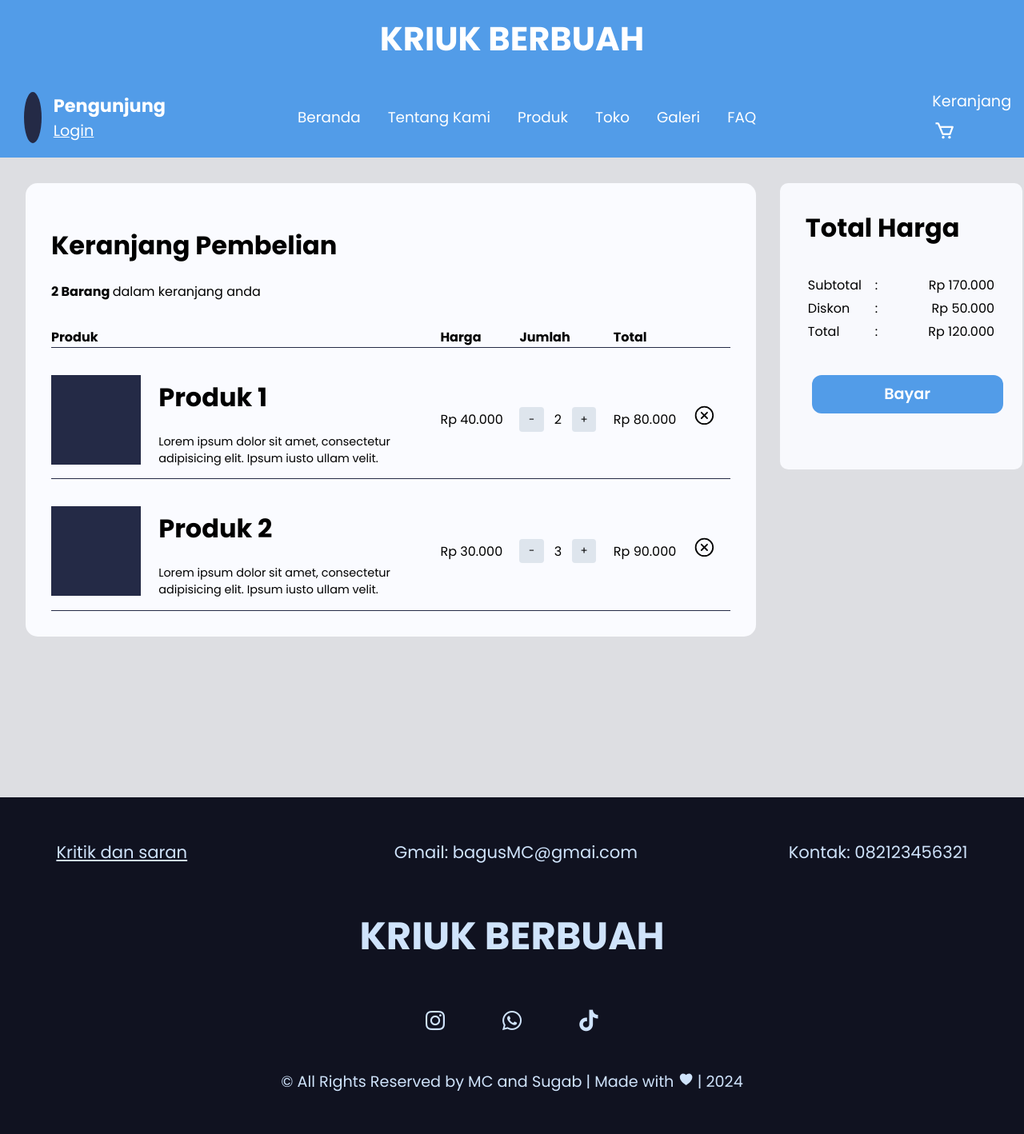
After one commit to MiBlue027/UMKM_Promotion_01, a PHP site: page /CartView/cart.php in a window 1280 px wide; the page is wider, and only the part inside the window is pictured. The commit adds this page. Shown: that part at 80% size. Run offline with PHP 8.4, Linux system fonts and the light colour scheme.

Commit message:
cart page

```diff
--- /dev/null
+++ b/CartView/cart.php
@@ -0,0 +1,138 @@
+<!doctype html>
+<html lang="en">
+<head>
+    <meta charset="UTF-8">
+    <meta name="viewport"
+          content="width=device-width, user-scalable=no, initial-scale=1.0, maximum-scale=1.0, minimum-scale=1.0">
+    <meta http-equiv="X-UA-Compatible" content="ie=edge">
+
+    <!--    Google Font ----------------------------------------------------------->
+    <link rel="preconnect" href="https://fonts.googleapis.com">
+    <link rel="preconnect" href="https://fonts.gstatic.com" crossorigin>
+    <link href="https://fonts.googleapis.com/css2?family=Poppins:ital,wght@0,100;0,200;0,300;0,400;0,500;0,600;0,700;0,800;0,900;1,100;1,200;1,300;1,400;1,500;1,600;1,700;1,800;1,900&display=swap" rel="stylesheet">
+
+    <link rel="stylesheet" href="cartStyle.css">
+    <link rel="stylesheet" href="../HeaderPackage/headerStyle.css">
+    <link rel="stylesheet" href="../Footer/footerPageStyle.css">
+
+    <title> Cart </title>
+</head>
+<body>
+    <?php
+        include_once '../HeaderPackage/headerPage.php';
+        include_once '../HeaderPackage/navigationPage.php';
+    ?>
+    <div id="wrapper">
+        <div id="cartContainer">
+            <div id="listBoxContainer">
+                <div id="listBoxTitle">
+                    <h1> Keranjang Pembelian </h1>
+                    <p> <span> <b> 2 Barang </b> </span> dalam keranjang anda</p>
+                </div>
+                <div id="listBox">
+                    <table>
+                        <thead>
+                            <tr>
+                                <th colspan="2"> Produk </th>
+                                <th> Harga </th>
+                                <th> Jumlah </th>
+                                <th> Total </th>
+                                <th> </th>
+                            </tr>
+                        </thead>
+                        <tbody>
+                            <tr>
+                                <td>
+                                    <div class="productImage"></div>
+                                </td>
+                                <td>
+                                    <div class="productInformation">
+                                        <h1> Produk 1 </h1>
+                                        <p> Lorem ipsum dolor sit amet, consectetur adipisicing elit. Ipsum iusto ullam velit. </p>
+                                    </div>
+                                </td>
+                                <td>
+                                    <p> Rp 40.000 </p>
+                                </td>
+                                <td>
+                                    <div class="quantityTD">
+                                        <button> - </button>
+                                        2
+                                        <button> + </button>
+                                    </div>
+                                </td>
+                                <td>
+                                    <p> Rp 80.000 </p>
+                                </td>
+                                <td>
+                                    <div class="cancelIcon"> <ion-icon name="close-circle-outline"></ion-icon> </div>
+                                </td>
+                            </tr>
+                            <tr>
+                                <td>
+                                    <div class="productImage"></div>
+                                </td>
+                                <td>
+                                    <div class="productInformation">
+                                        <h1> Produk 2 </h1>
+                                        <p> Lorem ipsum dolor sit amet, consectetur adipisicing elit. Ipsum iusto ullam velit. </p>
+                                    </div>
+                                </td>
+                                <td>
+                                    <p> Rp 30.000 </p>
+                                </td>
+                                <td>
+                                    <div class="quantityTD">
+                                        <button> - </button>
+                                        3
+                                        <button> + </button>
+                                    </div>
+                                </td>
+                                <td>
+                                    <p> Rp 90.000 </p>
+                                </td>
+                                <td>
+                                    <div class="cancelIcon"> <ion-icon name="close-circle-outline"></ion-icon> </div>
+                                </td>
+                            </tr>
+                        </tbody>
+                    </table>
+                </div>
+            </div>
+            <div id="totalPrice">
+                <div id="totalPriceTitle">
+                    <h1> Total Harga </h1>
+                </div>
+                <div id="totalPriceContent">
+                    <table>
+                        <tr>
+                            <td class="totalCOL" > Subtotal </td>
+                            <td class="doubleDot"> : </td>
+                            <td class="priceCOL"> Rp 170.000 </td>
+                        </tr>
+                        <tr>
+                            <td class="totalCOL"> Diskon </td>
+                            <td class="doubleDot"> : </td>
+                            <td class="priceCOL"> Rp 50.000 </td>
+                        </tr>
+                        <tr>
+                            <td class="totalCOL"> Total </td>
+                            <td class="doubleDot"> : </td>
+                            <td class="priceCOL"> Rp 120.000 </td>
+                        </tr>
+                    </table>
+                    <button> Bayar </button>
+                </div>
+
+            </div>
+        </div>
+    </div>
+    <?php
+        include_once '../Footer/footerPage.php';
+    ?>
+
+    <script type="module" src="https://unpkg.com/ionicons@7.1.0/dist/ionicons/ionicons.esm.js"></script>
+    <script nomodule src="https://unpkg.com/ionicons@7.1.0/dist/ionicons/ionicons.js"></script>
+
+</body>
+</html>
--- /dev/null
+++ b/CartView/cartStyle.css
@@ -0,0 +1,130 @@
+*{
+    font-family: 'Poppins', Arial, Helvetica, sans-serif;
+}
+body{
+    margin: 0;
+    padding: 0;
+    width: 100%;
+    height: 100%;
+    overflow-x: hidden;
+    background-color: #dddee2;
+}
+#wrapper{
+    width: 100%;
+    min-height: 100vh;
+    height: 100%;
+    display: flex;
+    justify-content: center;
+}
+#cartContainer{
+    width: 100%;
+    height: auto;
+    margin: 2em;
+    display: flex;
+
+}
+#listBoxContainer{
+    width: 70%;
+    height: fit-content;
+    display: block;
+    text-align: left;
+    background-color: #fafbff;
+    border-radius: 15px;
+    padding: 2em;
+}
+#listBox{
+    width: 100%;
+}
+#listBox table{
+    width: 100%;
+    border-collapse: collapse;
+    font-size: 1em;
+    text-align: left;
+}
+#listBox table tr td,  #listBox table tr th{
+    padding: 1em 1em 0 0;
+    border-bottom: solid 1px #242a46;
+}
+.productImage{
+    width: 7em;
+    height: 7em;
+    background-color: #242a46;
+}
+.productInformation{
+    width: 20em;
+}
+.productInformation p{
+    font-size: .9em;
+}
+.quantityTD{
+    display: flex;
+    align-items: center;
+    justify-content: space-between;
+    width: 6em;
+}
+.quantityTD button{
+    width: 2.3em;
+    height: 2.3em;
+    background-color: #dee5ed;
+    border: none;
+    border-radius: 4px;
+    transition: .3s;
+    cursor: pointer;
+}
+.quantityTD button:hover{
+    background-color: #f2f6fb;
+    box-shadow: 0 0 5px rgba(79, 79, 82, 0.44);
+}
+.cancelIcon{
+    font-size: 1.8em;
+    cursor: pointer;
+}
+
+/* Total Price Container ----------------------------------*/
+
+#totalPrice{
+    position: sticky;
+    top: 10em;
+    transform: translateX(30px);
+    width: 25%;
+    min-height: 20em;
+    height: fit-content;
+    background-color: #f8f9fd;
+    border-radius: 10px;
+
+}
+#totalPrice h1{
+    margin: 1em;
+}
+#totalPriceContent{
+    margin: 2em;
+}
+#totalPriceContent table{
+    width: 100%;
+}
+.totalCOL{
+    width: 5em;
+}
+.doubleDot{
+    width: fit-content;
+}
+.priceCOL{
+    text-align: right;
+
+}
+#totalPriceContent button{
+    margin: 2em .4em;
+    width: 100%;
+    height: 2.5em;
+    background-color: #529ce8;
+    border: none;
+    border-radius: 12px;
+    cursor: pointer;
+    color: #ffffff;
+    font-size: 1.2em;
+    font-weight: 550;
+    transition: .4s;
+}
+#totalPriceContent button:hover{
+    background-color: #86baff;
+}
--- a/HeaderPackage/headerPage.php
+++ b/HeaderPackage/headerPage.php
@@ -19,8 +19,8 @@
 
 </head>
 <body>
-    <header>
-        <div id="headerTitle">
+    <header id="webHeader">
+        <div id="webHeaderTitle">
             <h1> KRIUK BERBUAH </h1>
         </div>
     </header>
--- a/HeaderPackage/headerStyle.css
+++ b/HeaderPackage/headerStyle.css
@@ -1,6 +1,6 @@
 /*Header -----------------------------------------------------------*/
 
-header{
+#webHeader{
     width: 100%;
     height: fit-content;
     background-color: #529ce8;
@@ -10,12 +10,12 @@ header{
     margin: 0;
     padding: 0;
 }
-#csaHeaderTitle{
+#webHeaderTitle{
     font-size: 1.3em;
     margin: 0;
     padding: .8em;
 }
-#csaHeaderTitle h1{
+#webHeaderTitle h1{
     color: #ffffff;
     margin: 0;
     padding: 0;
--- a/HeaderPackage/navigationPage.php
+++ b/HeaderPackage/navigationPage.php
@@ -36,7 +36,7 @@
             <a href="#"> FAQ </a>
         </nav>
         <div id="addToCart">
-            <a href="#"> Keranjang <span> <i class='bx bx-cart'></i> </span> </a>
+            <a href="/UMKM_Promotion_01/CartView/cart.php"> Keranjang <span> <i class='bx bx-cart'></i> </span> </a>
         </div>
     </div>
 </body>
```
Also changed, not shown: AboutUs/aboutUs.php (+12 -12 lines), AboutUs/aboutUsStyle.css (+105 -103 lines).
